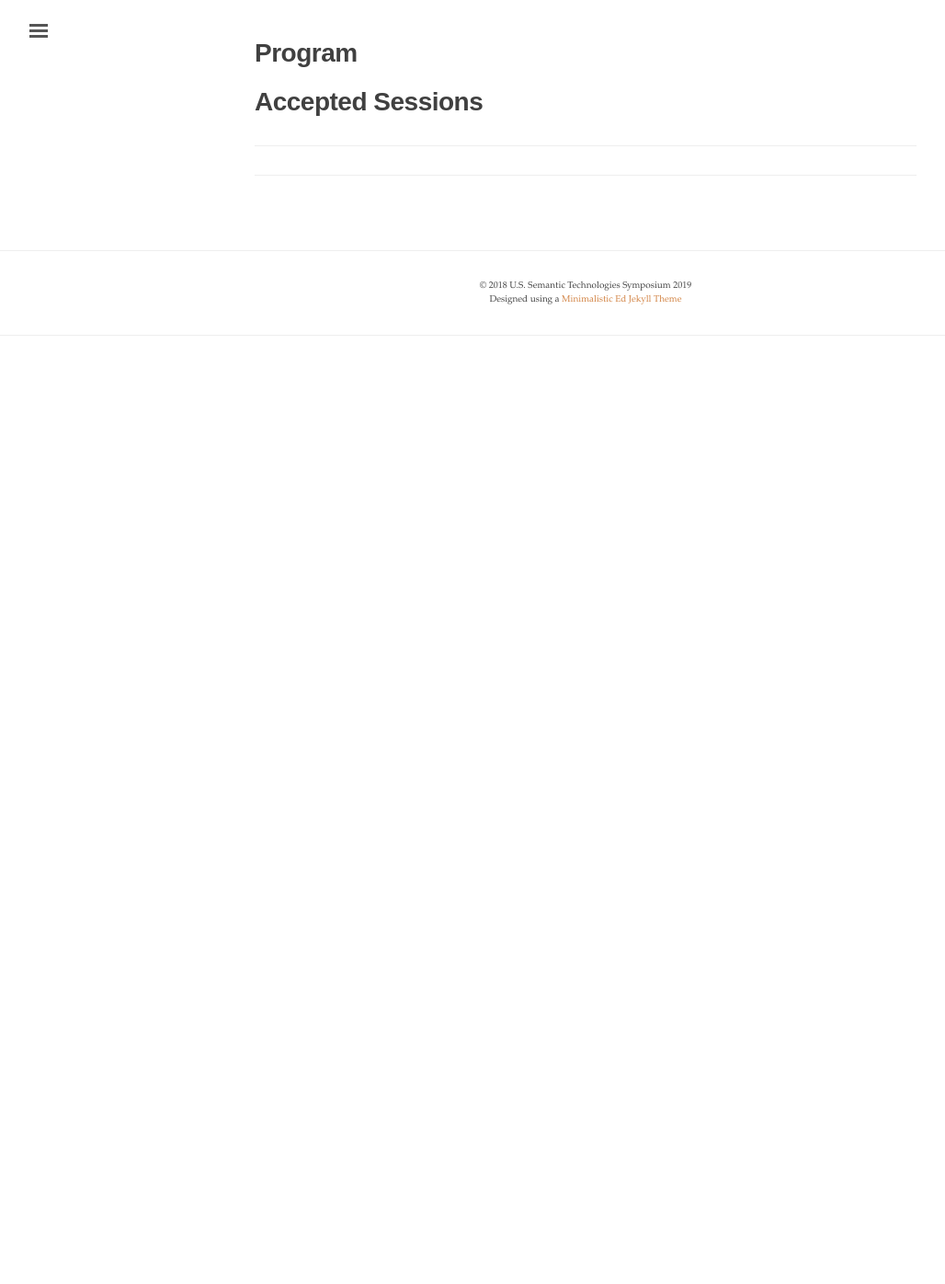
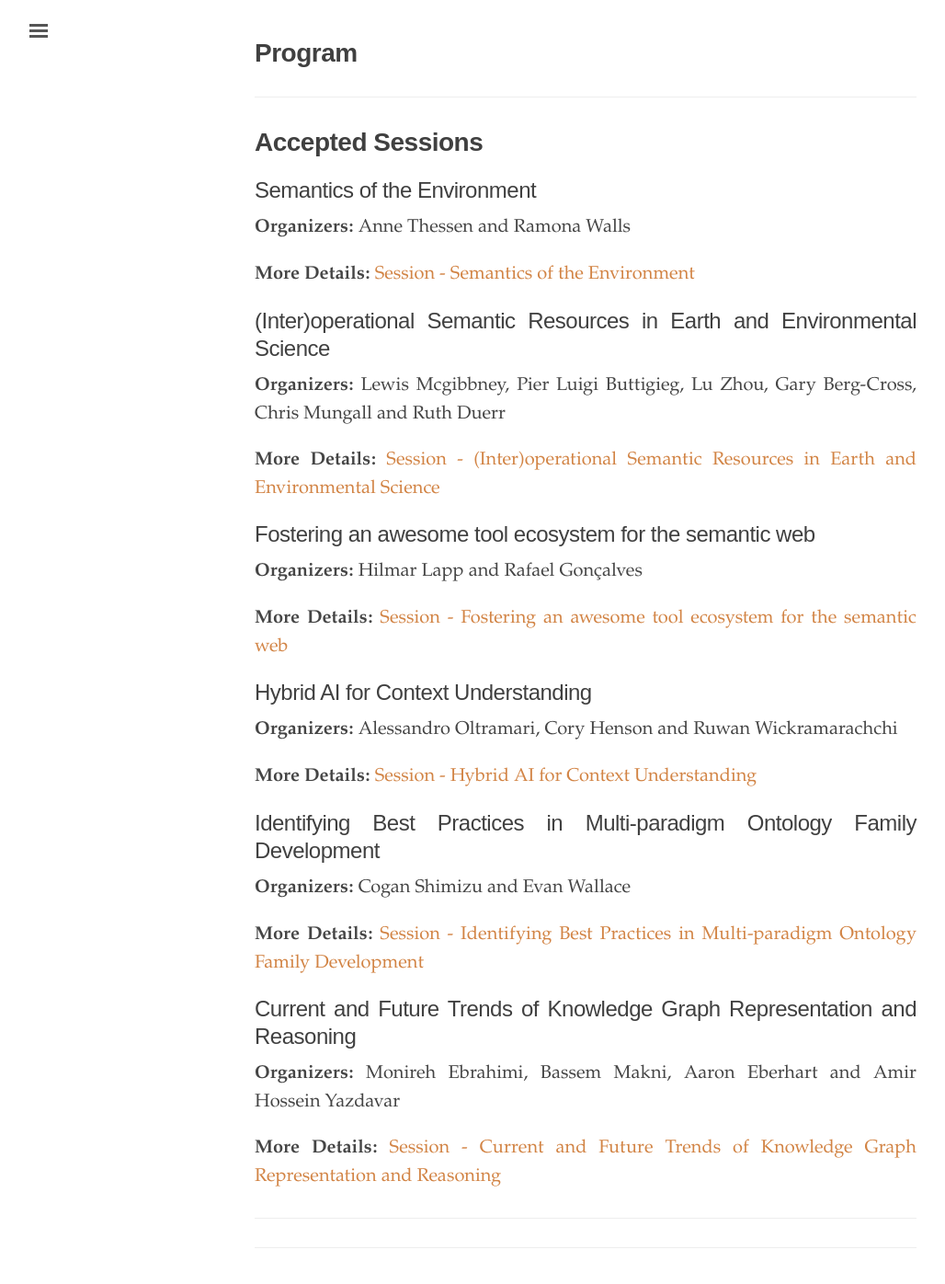
Before and after one commit to us2ts/us2ts.github.io, a Jekyll site: the page built from pages/program.md, in a window 1280 px wide and 1400 px high, scrolled down 270 px. Shown: the top 1396 px of the window at 92% size, without its empty margins (3-1031 px from the left). Built offline with Jekyll 4.4.1, drawn with Linux system fonts in a browser that asks for light colours; comment, search, counter and statistics services are not loaded; before the commit the page ends 900 px from its top, so only the background shows below that.

Commit message:
session details

```diff
--- a/pages/program.md
+++ b/pages/program.md
@@ -9,4 +9,42 @@ published: true
 order: 4
 ---
 
+----------------------------------------------------------------
+
 # Accepted Sessions
+
+## Semantics of the Environment
+
+**Organizers:** Anne Thessen and Ramona Walls
+
+**More Details:** [Session - Semantics of the Environment](https://us2ts.org/program-semantics-environment)
+
+## (Inter)operational Semantic Resources in Earth and Environmental Science
+
+**Organizers:** Lewis Mcgibbney, Pier Luigi Buttigieg, Lu Zhou, Gary Berg-Cross, Chris Mungall and Ruth Duerr
+
+**More Details:** [Session - (Inter)operational Semantic Resources in Earth and Environmental Science](https://us2ts.org/program-interoperational-earth-environment-semantics)
+
+## Fostering an awesome tool ecosystem for the semantic web
+
+**Organizers:** Hilmar Lapp and Rafael Gonçalves
+
+**More Details:** [Session - Fostering an awesome tool ecosystem for the semantic web](https://us2ts.org/program-tool-ecosystem)
+
+## Hybrid AI for Context Understanding
+
+**Organizers:** Alessandro Oltramari, Cory Henson and Ruwan Wickramarachchi
+
+**More Details:** [Session - Hybrid AI for Context Understanding](https://us2ts.org/program-hybrid-ai)
+
+## Identifying Best Practices in Multi-paradigm Ontology Family Development
+
+**Organizers:** Cogan Shimizu and Evan Wallace
+
+**More Details:** [Session - Identifying Best Practices in Multi-paradigm Ontology Family Development](https://us2ts.org/program-ontology-best-practices)
+
+## Current and Future Trends of Knowledge Graph Representation and Reasoning
+
+**Organizers:** Monireh Ebrahimi, Bassem Makni, Aaron Eberhart and Amir Hossein Yazdavar
+
+**More Details:** [Session - Current and Future Trends of Knowledge Graph Representation and Reasoning](https://us2ts.org/program-current-future-kr-trends)
```
